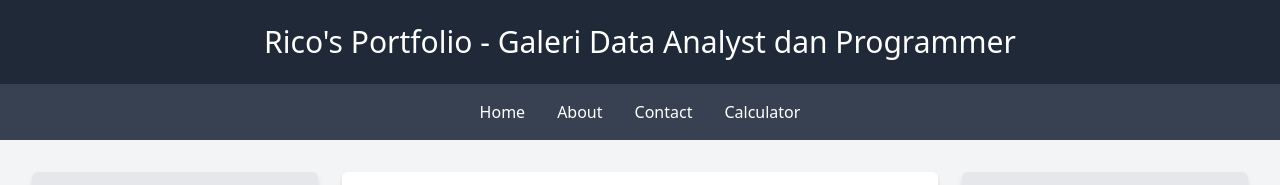
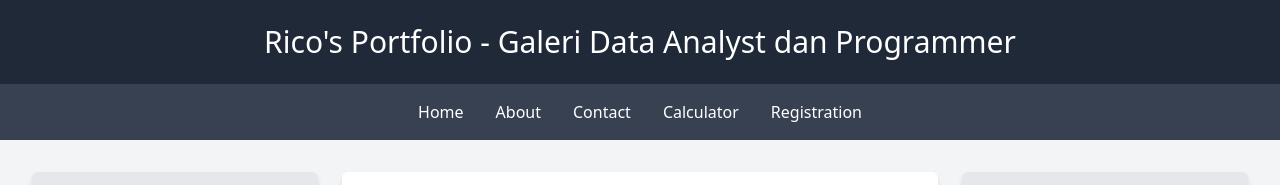
Before and after one commit to onroadd/MID-WEB-1, a plain HTML site: page Gallery.html in a window 1280 px wide. Shown: the top 185 px of the page. Drawn offline with nearby package versions, Linux system fonts and the light colour scheme.

Commit message:
Update Gallery.html

```diff
--- a/Gallery.html
+++ b/Gallery.html
@@ -17,8 +17,9 @@
         <ul class="flex justify-center space-x-8 py-4">
             <li><a href="index.html" class="hover:text-gray-300">Home</a></li>
             <li><a href="about.html" class="hover:text-gray-300">About</a></li>
-            <li><a href="registration.html" class="hover:text-gray-300">Contact</a></li>
+            <li><a href="Contact.html" class="hover:text-gray-300">Contact</a></li>
             <li><a href="Calculator.html" class="text-white hover:text-yellow-400">Calculator</a></li>
+            <li><a href="Registration.html" class="text-white hover:text-yellow-400">Registration</a></li>
         </ul>
     </nav>
 
```
